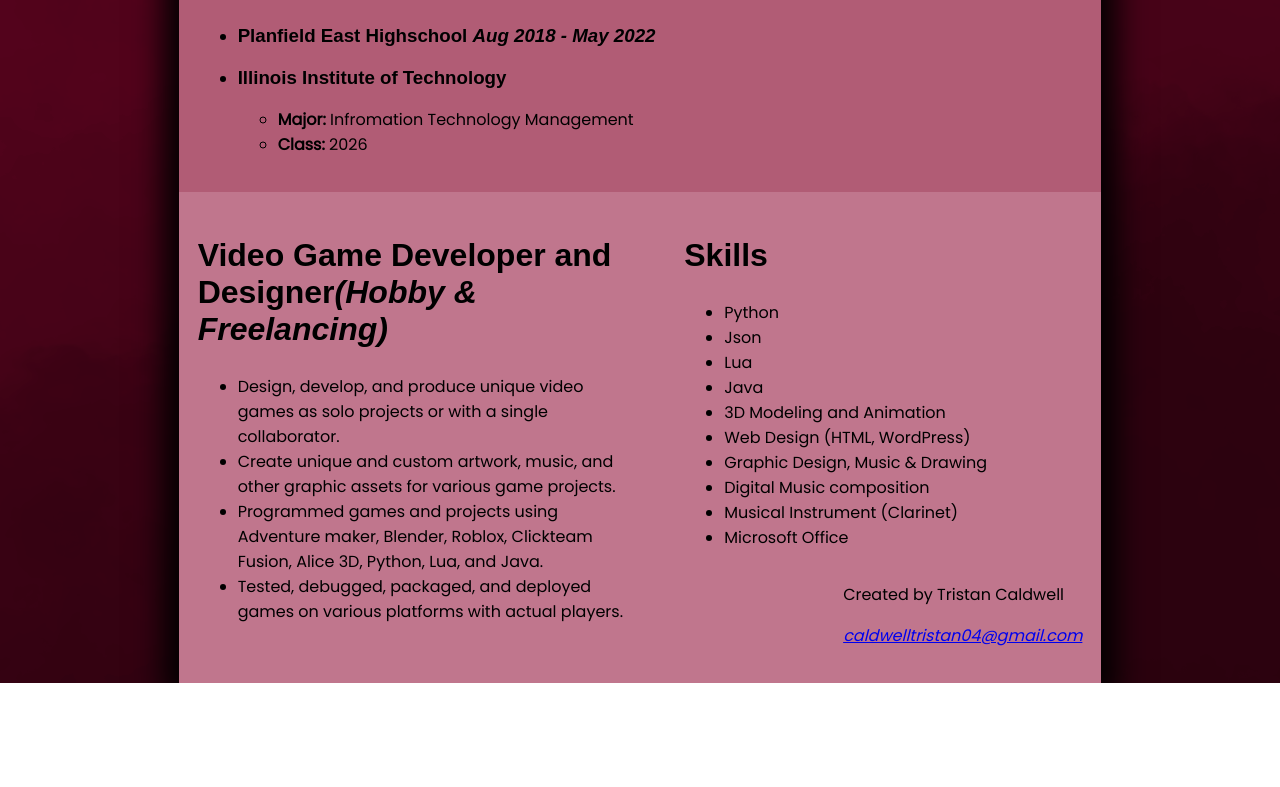
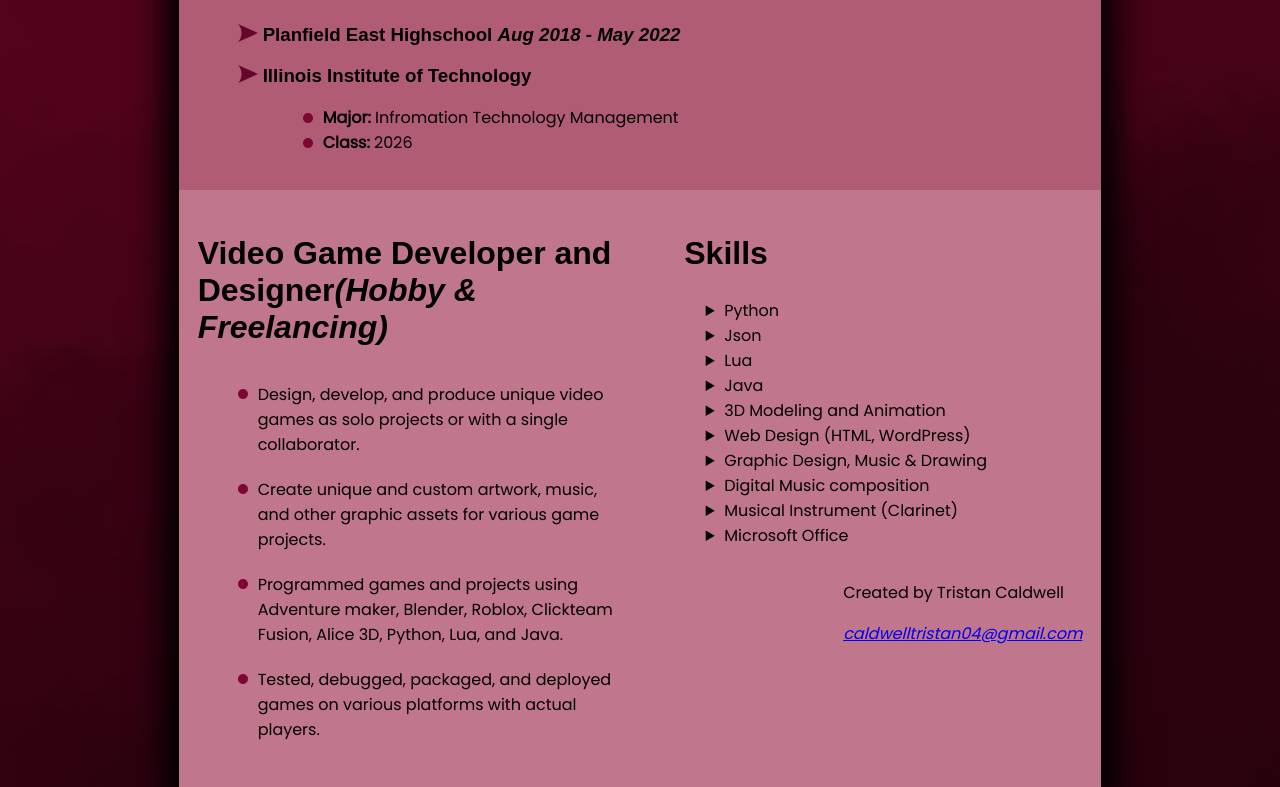
Before and after one commit to Tcaldwell22/Project-2, a plain HTML site: page index.html in a window 1280 px wide. Shown: the part 713-1500 px from the top of the page. Before the commit the page ends 1396 px from the top, so only its background shows below. Drawn offline with Linux system fonts and the light colour scheme.

Commit message:
Bulletin Styling
Added styling to all of the <li> elements

```diff
--- a/css/styles.css
+++ b/css/styles.css
@@ -116,6 +116,31 @@ p, ul{
 #education{
     background-color: #952e4d5c;
 }
+#education li{
+    padding-left: 25px;
+    list-style-type: none;
+    background: url(../images/arrow.svg);
+    background-repeat: no-repeat;
+    background-size: 20px;
+}
+#education li ul li{
+    background: url(../images/reddot.svg);
+    padding-left: 20px;
+    background-repeat: no-repeat;
+    background-size: 10px;
+    background-position-y: center;
+}
+#experience li{
+    list-style-type: none;
+    background: url(../images/reddot.svg);
+    padding: 10px 20px;
+    background-repeat: no-repeat;
+    background-size: 10px;
+    background-position-y: 17px;
+}
+#Skills li{
+    list-style-type: disclosure-closed;
+}
 #footer{
     position: absolute;
     right: 0%;
```
Also changed, not shown: images/arrow.svg (added), images/reddot.svg (added).
